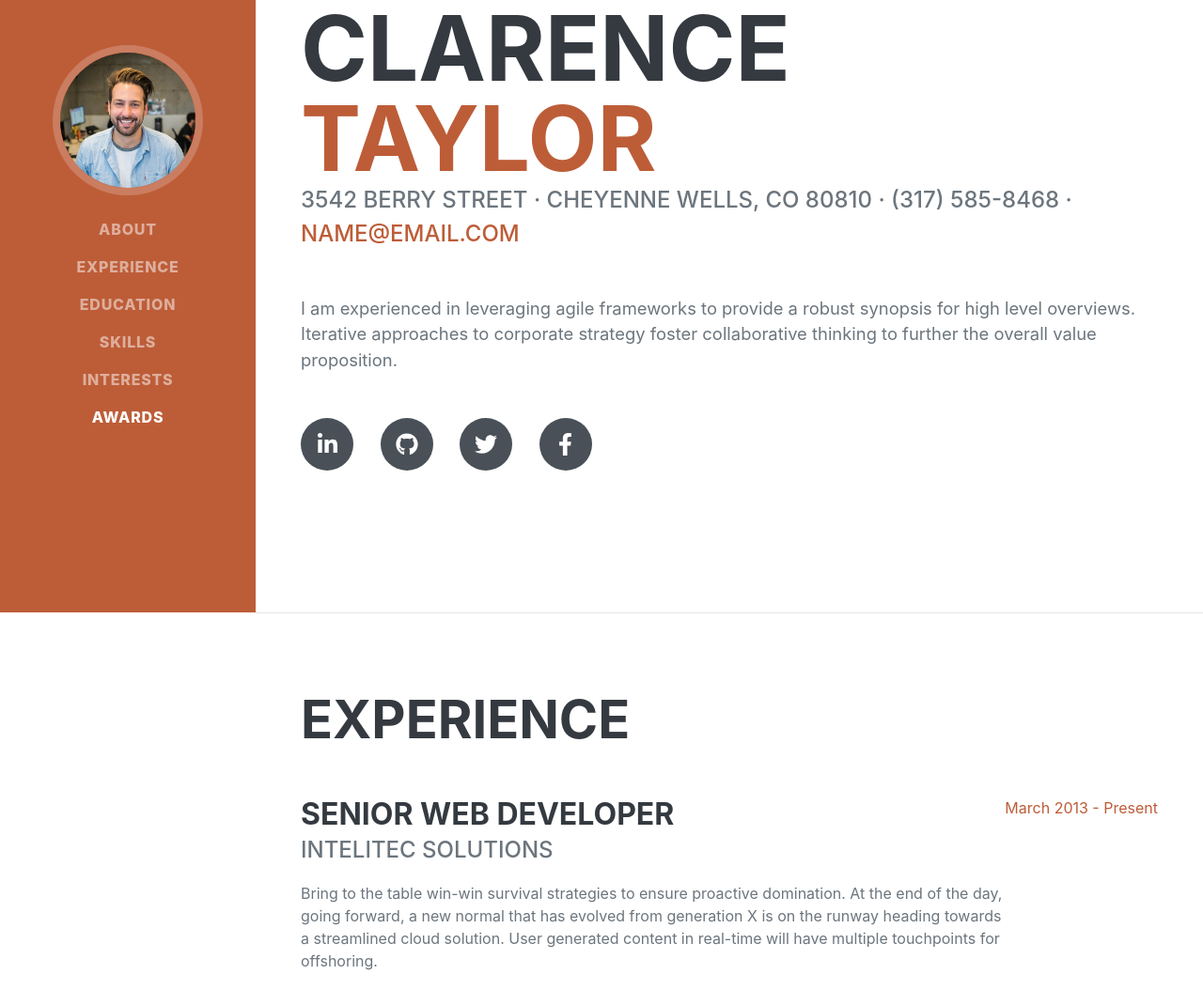
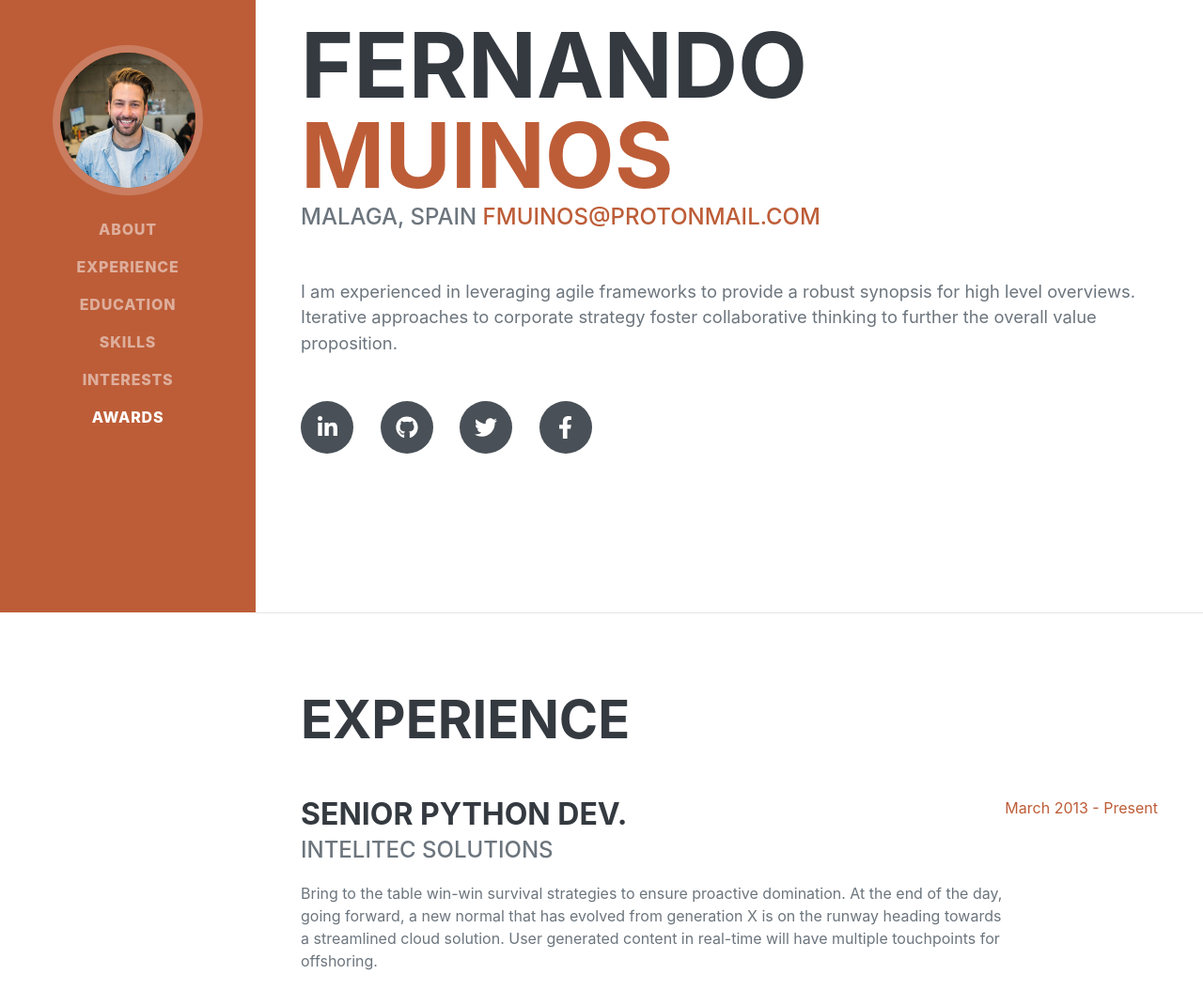
Before and after one commit to fmuinos/my-resume, a plain HTML site: page index.html in a window 1280 px wide. Shown: the part 148-1202 px from the top of the page at 94% size. Drawn offline with nearby package versions, Linux system fonts and the light colour scheme; a web font is replaced by a local one.

Commit message:
Update index.html

```diff
--- a/index.html
+++ b/index.html
@@ -5,7 +5,7 @@
         <meta name="viewport" content="width=device-width, initial-scale=1, shrink-to-fit=no" />
         <meta name="description" content="" />
         <meta name="author" content="" />
-        <title>Resume - Start Bootstrap Theme</title>
+        <title>Resume - Fernando Muinos</title>
         <link rel="icon" type="image/x-icon" href="assets/img/favicon.ico" />
         <!-- Font Awesome icons (free version)-->
         <script src="https://use.fontawesome.com/releases/v5.13.0/js/all.js" crossorigin="anonymous"></script>
@@ -19,7 +19,7 @@
         <!-- Navigation-->
         <nav class="navbar navbar-expand-lg navbar-dark bg-primary fixed-top" id="sideNav">
             <a class="navbar-brand js-scroll-trigger" href="#page-top">
-                <span class="d-block d-lg-none">Clarence Taylor</span>
+                <span class="d-block d-lg-none">Fernando Muinos</span>
                 <span class="d-none d-lg-block"><img class="img-fluid img-profile rounded-circle mx-auto mb-2" src="assets/img/profile.jpg" alt="" /></span>
             </a>
             <button class="navbar-toggler" type="button" data-toggle="collapse" data-target="#navbarSupportedContent" aria-controls="navbarSupportedContent" aria-expanded="false" aria-label="Toggle navigation"><span class="navbar-toggler-icon"></span></button>
@@ -40,12 +40,12 @@
             <section class="resume-section" id="about">
                 <div class="resume-section-content">
                     <h1 class="mb-0">
-                        Clarence
-                        <span class="text-primary">Taylor</span>
+                        Fernando
+                        <span class="text-primary">Muinos</span>
                     </h1>
                     <div class="subheading mb-5">
-                        3542 Berry Street · Cheyenne Wells, CO 80810 · (317) 585-8468 ·
-                        <a href="mailto:name@email.com">name@email.com</a>
+                        Malaga, SPAIN
+                        <a href="mailto:fmuinos@protonmail.com">fmuinos@protonmail.com</a>
                     </div>
                     <p class="lead mb-5">I am experienced in leveraging agile frameworks to provide a robust synopsis for high level overviews. Iterative approaches to corporate strategy foster collaborative thinking to further the overall value proposition.</p>
                     <div class="social-icons">
@@ -63,7 +63,7 @@
                     <h2 class="mb-5">Experience</h2>
                     <div class="d-flex flex-column flex-md-row justify-content-between mb-5">
                         <div class="flex-grow-1">
-                            <h3 class="mb-0">Senior Web Developer</h3>
+                            <h3 class="mb-0">Senior Python Dev.</h3>
                             <div class="subheading mb-3">Intelitec Solutions</div>
                             <p>Bring to the table win-win survival strategies to ensure proactive domination. At the end of the day, going forward, a new normal that has evolved from generation X is on the runway heading towards a streamlined cloud solution. User generated content in real-time will have multiple touchpoints for offshoring.</p>
                         </div>
```
